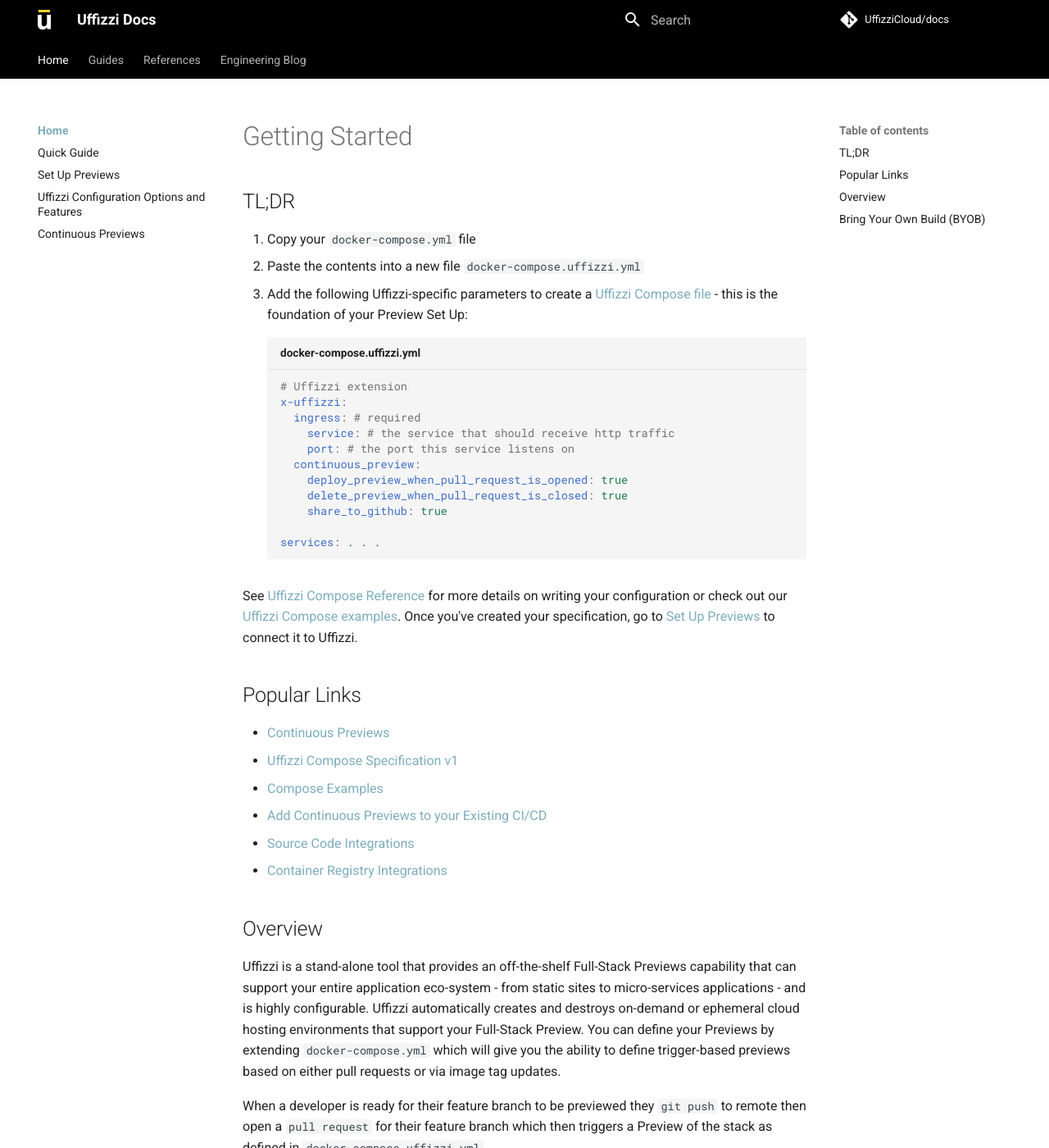
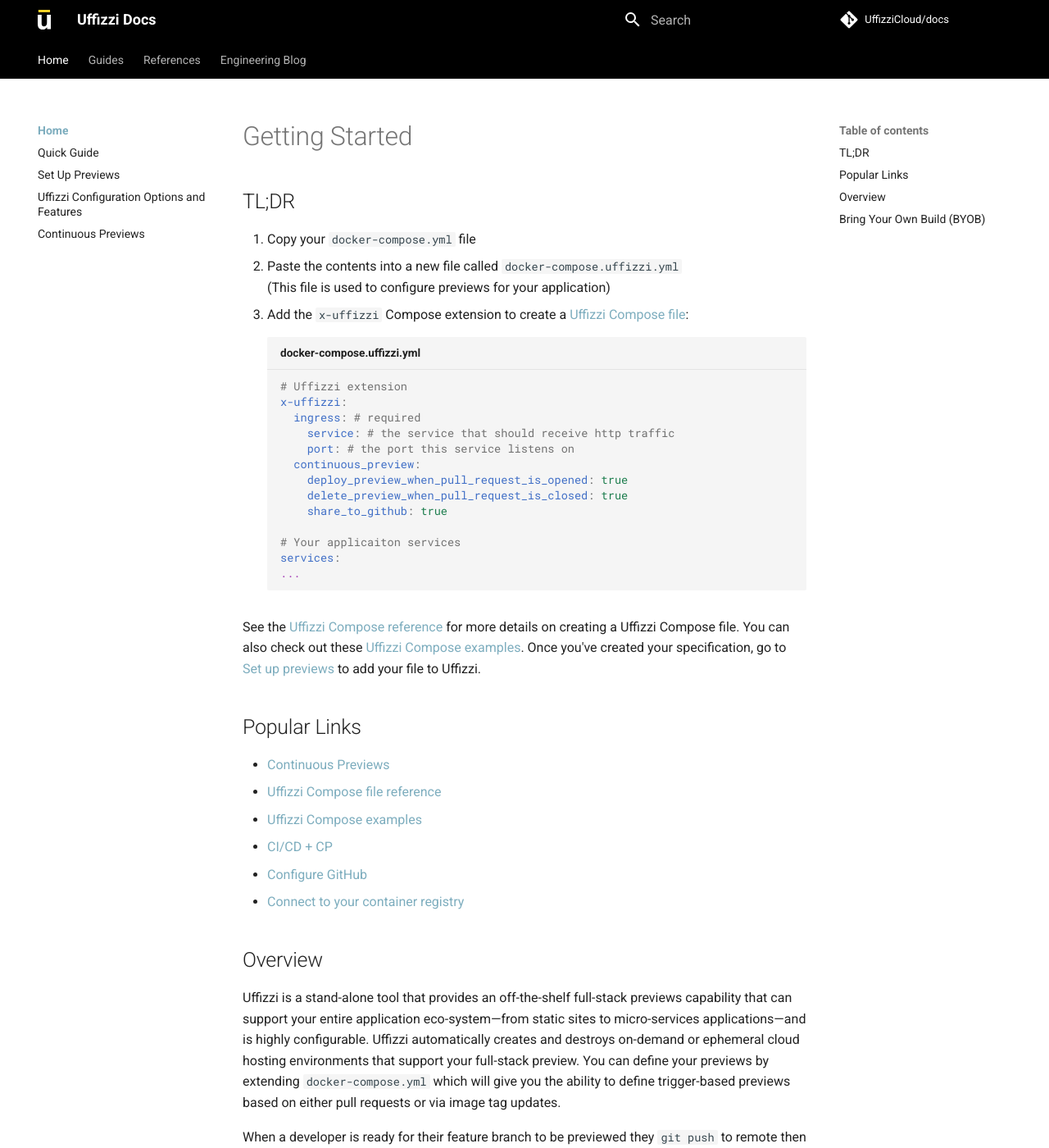
Before and after one commit to UffizziCloud/docs, an MkDocs documentation site: the page built from docs/index.md, in a window 1280 px wide and 1400 px high. Shown: the whole window at 82% size. Built offline with MkDocs 1.6.1 and Material for MkDocs 9.7.7, drawn with Linux system fonts in a browser that asks for light colours; comment, search, counter and statistics services are not loaded.

Commit message:
Update index.md

````diff
--- a/docs/index.md
+++ b/docs/index.md
@@ -2,8 +2,9 @@
 
 ## TL;DR
 1. Copy your `docker-compose.yml` file
-2. Paste the contents into a new file `docker-compose.uffizzi.yml`
-3. Add the following Uffizzi-specific parameters to create a [Uffizzi Compose file](references/compose-spec.md) - this is the foundation of your Preview Set Up:
+2. Paste the contents into a new file called `docker-compose.uffizzi.yml`
+(This file is used to configure previews for your application)
+3. Add the `x-uffizzi` Compose extension to create a [Uffizzi Compose file](references/compose-spec.md):
 ``` yaml title="docker-compose.uffizzi.yml"
 # Uffizzi extension
 x-uffizzi:
@@ -15,23 +16,25 @@
     delete_preview_when_pull_request_is_closed: true
     share_to_github: true
 
-services: . . .
+# Your applicaiton services
+services:
+...
 ```
 
-See [Uffizzi Compose Reference](references/compose-spec.md) for more details on writing your configuration or check out our [Uffizzi Compose examples](references/example-compose.md). Once you've created your specification, go to [Set Up Previews](set-up-previews.md) to connect it to Uffizzi.
+See the [Uffizzi Compose reference](references/compose-spec.md) for more details on creating a Uffizzi Compose file. You can also check out these [Uffizzi Compose examples](references/example-compose.md). Once you've created your specification, go to [Set up previews](set-up-previews.md) to add your file to Uffizzi.
 
 ## Popular Links
 
 * [Continuous Previews](continuous-previews.md)
-* [Uffizzi Compose Specification v1](references/compose-spec.md)
-* [Compose Examples](references/example-compose.md)
-* [Add Continuous Previews to your Existing CI/CD](engineeringblog/ci-cd-registry.md)
-* [Source Code Integrations](config/source-code-integrations)
-* [Container Registry Integrations](guides/container-registry-integrations)
+* [Uffizzi Compose file reference](references/compose-spec.md)
+* [Uffizzi Compose examples](references/example-compose.md)
+* [CI/CD + CP](engineeringblog/ci-cd-registry.md)
+* [Configure GitHub](config/source-code-integrations)
+* [Connect to your container registry](guides/container-registry-integrations)
 
 ## Overview
 
-Uffizzi is a stand-alone tool that provides an off-the-shelf Full-Stack Previews capability that can support your entire application eco-system - from static sites to micro-services applications - and is highly configurable.  Uffizzi automatically creates and destroys on-demand or ephemeral cloud hosting environments that support your Full-Stack Preview.  You can define your Previews by extending `docker-compose.yml` which will give you the ability to define trigger-based previews based on either pull requests or via image tag updates.
+Uffizzi is a stand-alone tool that provides an off-the-shelf full-stack previews capability that can support your entire application eco-system—from static sites to micro-services applications—and is highly configurable.  Uffizzi automatically creates and destroys on-demand or ephemeral cloud hosting environments that support your full-stack preview.  You can define your previews by extending `docker-compose.yml` which will give you the ability to define trigger-based previews based on either pull requests or via image tag updates.
 
 When a developer is ready for their feature branch to be previewed they `git push` to remote then open a `pull request` for their feature branch which then triggers a Preview of the stack as defined in `docker-compose-uffizzi.yml`.
 
````
